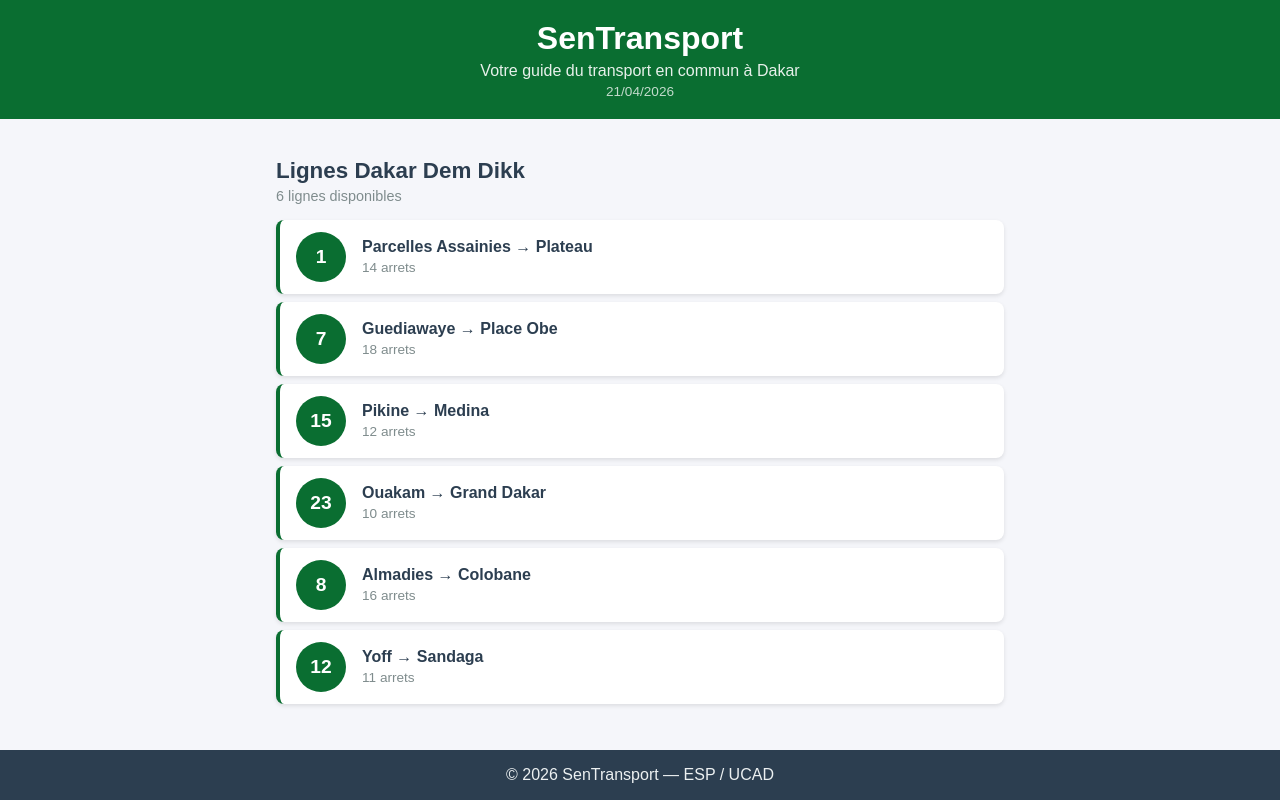
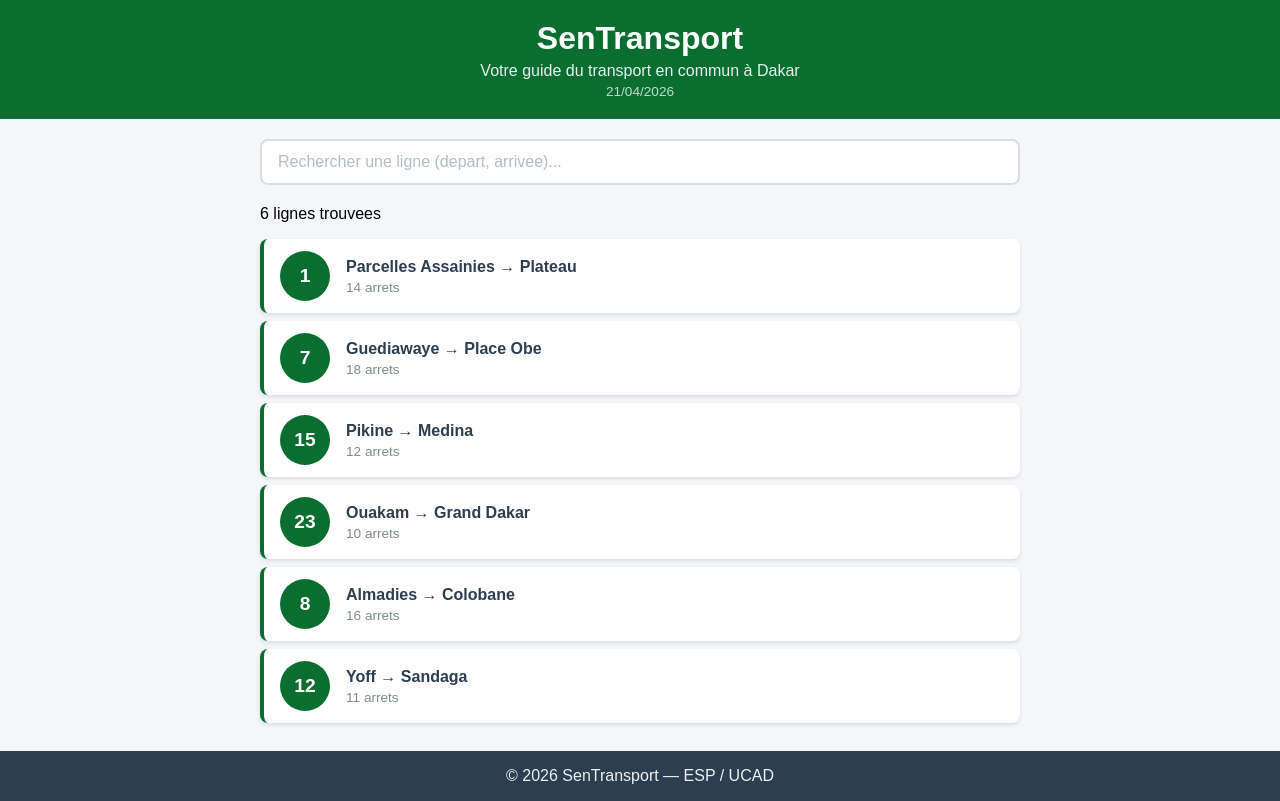
Before and after one commit to mametopbasse/sentransport, a React (Create React App) app: page / in a window 1280 px wide. Built offline with nearby package versions, Linux system fonts and the light colour scheme.

Commit message:
Lab 3 : etat, recherche et selection de lignes

```diff
--- a/src/App.css
+++ b/src/App.css
@@ -20,3 +20,18 @@
     padding: 12px;
   }
 }
+
+@media (max-width: 600px) {
+.contenu {
+padding: 12px;
+}
+.ligne-bus {
+padding: 10px 12px;
+}
+.ligne-numero {
+width: 40px;
+height: 40px;
+font-size: 1rem;
+margin-right: 12px;
+}
+}
--- a/src/App.js
+++ b/src/App.js
@@ -1,65 +1,84 @@
+import { useState } from 'react';
 import './App.css';
 import Header from './Header';
-import ListeLignes from './ListeLignes';
+import Recherche from './Recherche';
+import LigneBus from './LigneBus';
+import DetailLigne from './DetailLigne';
 import Footer from './Footer';
-
 function App() {
-  const lignes = [
-    {
-      id: 1,
-      numero: "1",
-      depart: "Parcelles Assainies",
-      arrivee: "Plateau",
-      arrets: 14,
-    },
-    {
-      id: 2,
-      numero: "7",
-      depart: "Guediawaye",
-      arrivee: "Place Obe",
-      arrets: 18,
-    },
-    {
-      id: 3,
-      numero: "15",
-      depart: "Pikine",
-      arrivee: "Medina",
-      arrets: 12,
-    },
-    {
-      id: 4,
-      numero: "23",
-      depart: "Ouakam",
-      arrivee: "Grand Dakar",
-      arrets: 10,
-    },
-    {
-      id: 5,
-      numero: "8",
-      depart: "Almadies",
-      arrivee: "Colobane",
-      arrets: 16,
-    },
-    {
-      id: 6,
-      numero: "12",
-      depart: "Yoff",
-      arrivee: "Sandaga",
-      arrets: 11,
-    },
+const [recherche, setRecherche] = useState("");
+const [ligneSelectionnee, setLigneSelectionnee]= useState(null);
+const lignes = [ /* ... votre tableau de l'etape 1 ... */
+  { id: 1, numero: "1", depart: "Parcelles Assainies",
+arrivee: "Plateau", arrets: 14,
+listeArrets: ["Parcelles U14", "Parcelles U10",
+"Camberene", "Patte d'Oie", "Grand Dakar",
+"Colobane", "Ponty", "Plateau"] },
+{ id: 2, numero: "7", depart: "Guediawaye",
+arrivee: "Place Obe", arrets: 18,
+listeArrets: ["Guediawaye", "Pikine", "Thiaroye",
+"Keur Massar", "Grand Yoff", "Parcelles",
+"Liberte 6", "Place Obe"] },
+{ id: 3, numero: "15", depart: "Pikine",
+arrivee: "Medina", arrets: 12,
+listeArrets: ["Pikine Centre", "Thiaroye Gare",
+"Hann", "Colobane", "Fass", "Medina"] },
+{ id: 4, numero: "23", depart: "Ouakam",
+arrivee: "Grand Dakar", arrets: 10,
+listeArrets: ["Ouakam Village", "Mermoz", "Fann",
+"Point E", "Liberte 5", "Grand Dakar"] },
+{ id: 5, numero: "8", depart: "Almadies",
+arrivee: "Colobane", arrets: 16,
+listeArrets: ["Almadies", "Ngor", "Yoff",
+"Ouest Foire", "Liberte 6", "Colobane"] },
+{ id: 6, numero: "12", depart: "Yoff",
+arrivee: "Sandaga", arrets: 11,
+listeArrets: ["Yoff Village", "Aeroport LSS",
+"Parcelles U17", "Grand Yoff", "HLM", "Sandaga"] },
 ];
-
+const lignesFiltrees = lignes.filter(l =>
+l.depart.toLowerCase().includes(
+recherche.toLowerCase()) ||
+l.arrivee.toLowerCase().includes(
+recherche.toLowerCase()) ||
+l.numero.includes(recherche)
+);
+function handleClickLigne(ligne) {
+if (ligneSelectionnee
+&& ligneSelectionnee.id === ligne.id) {
+setLigneSelectionnee(null);
+} else {
+setLigneSelectionnee(ligne);
+}
+}
 return (
 <div className="App">
 <Header />
-
 <main className="contenu">
-        <ListeLignes lignes={lignes} />
+<Recherche valeur={recherche}
+onChange={setRecherche} />
+<p className="resultat-recherche">
+{lignesFiltrees.length} ligne
+{lignesFiltrees.length > 1 ? 's' : ''} trouvee
+{lignesFiltrees.length > 1 ? 's' : ''}
+</p>
+{lignesFiltrees.map(ligne => (
+<LigneBus
+key={ligne.id}
+numero={ligne.numero}
+depart={ligne.depart}
+arrivee={ligne.arrivee}
+arrets={ligne.arrets}
+estSelectionnee={ligneSelectionnee
+&& ligneSelectionnee.id === ligne.id}
+onClick={() => handleClickLigne(ligne)}
+/>
+))}
+{ligneSelectionnee
+&& <DetailLigne ligne={ligneSelectionnee} />}
 </main>
-
 <Footer />
 </div>
 );
 }
-
 export default App;
--- /dev/null
+++ b/src/DetailLigne.css
@@ -0,0 +1,58 @@
+.detail-ligne {
+background-color: #ffffff;
+border: 2px solid #0a6e31;
+border-radius: 8px;
+padding: 20px;
+margin-top: 16px;
+animation: slideDown 0.3s ease;
+}
+@keyframes slideDown {
+from { opacity: 0; transform: translateY(-10px); }
+to { opacity: 1; transform: translateY(0); }
+}
+.detail-titre {
+color: #0a6e31;
+margin: 0 0 8px 0;
+font-size: 1.2rem;
+}
+.detail-info {
+color: #7f8c8d;
+margin: 0 0 16px 0;
+font-size: 0.9rem;
+}
+.detail-arrets h4 {
+color: #2c3e50;
+margin: 0 0 8px 0;
+}
+.detail-liste {
+list-style: none;
+padding: 0;
+margin: 0;
+}
+.detail-arret {
+    display: flex;
+align-items: center;
+padding: 8px 0;
+border-bottom: 1px solid #f0f0f0;
+}
+.detail-arret:last-child {
+border-bottom: none;
+}
+.arret-numero {
+background-color: #0a6e31;
+color: white;
+width: 28px;
+height: 28px;
+border-radius: 50%;
+display: flex;
+align-items: center;
+justify-content: center;
+font-size: 0.8rem;
+font-weight: bold;
+margin-right: 12px;
+flex-shrink: 0;
+}
+.arret-nom {
+color: #2c3e50;
+font-size: 0.95rem;
+}
--- /dev/null
+++ b/src/DetailLigne.js
@@ -0,0 +1,26 @@
+import './DetailLigne.css';
+function DetailLigne({ ligne }) {
+return (
+<div className="detail-ligne">
+<h3 className="detail-titre">
+Ligne {ligne.numero} : {ligne.depart} &rarr;
+{ligne.arrivee}
+</h3>
+<p className="detail-info">
+{ligne.arrets} arrets sur ce trajet
+</p>
+<div className="detail-arrets">
+<h4>Arrets principaux :</h4>
+<ul className="detail-liste">
+{ligne.listeArrets.map((arret, index) => (
+<li key={index} className="detail-arret">
+<span className="arret-numero">{index + 1}</span>
+<span className="arret-nom">{arret}</span>
+</li>
+))}
+</ul>
+</div>
+</div>
+);
+}
+export default DetailLigne;
--- a/src/LigneBus.css
+++ b/src/LigneBus.css
@@ -47,3 +47,11 @@
   color: #7f8c8d;
   margin-top: 4px;
 }
+
+.ligne-bus-active {
+border-left: 4px solid #e67e22;
+background-color: #fef9f3;
+}
+.ligne-bus-active .ligne-numero {
+background-color: #e67e22;
+}
--- a/src/LigneBus.js
+++ b/src/LigneBus.js
@@ -1,21 +1,20 @@
 import './LigneBus.css';
-
-function LigneBus({ numero, depart, arrivee, arrets }) {
+function LigneBus({ numero, depart, arrivee, arrets,
+estSelectionnee, onClick }) {
 return (
-    <div className="ligne-bus">
+<div
+className={`ligne-bus ${estSelectionnee
+? 'ligne-bus-active' : ''}`}
+onClick={onClick}
+>
 <div className="ligne-numero">{numero}</div>
-
 <div className="ligne-info">
 <span className="ligne-trajet">
 {depart} &rarr; {arrivee}
 </span>
-
-        <span className="ligne-arrets">
-          {arrets} arrets
-        </span>
+<span className="ligne-arrets">{arrets} arrets</span>
 </div>
 </div>
 );
 }
-
 export default LigneBus;
--- a/src/ListeLignes.js
+++ b/src/ListeLignes.js
@@ -10,13 +10,14 @@
         {lignes.length} lignes disponibles
       </p>
 
-      {lignes.map((ligne) => (
+      {lignes.map(ligne => (
   <LigneBus
     key={ligne.id}
     numero={ligne.numero}
     depart={ligne.depart}
     arrivee={ligne.arrivee}
     arrets={ligne.arrets}
+    couleur={ligne.couleur}
   />
 ))}
     </div>
--- /dev/null
+++ b/src/Recherche.css
@@ -0,0 +1,19 @@
+.recherche {
+margin-bottom: 20px;
+}
+.recherche-input {
+width: 100%;
+padding: 12px 16px;
+font-size: 1rem;
+border: 2px solid #dcdde1;
+border-radius: 8px;
+outline: none;
+box-sizing: border-box;
+transition: border-color 0.2s;
+}
+.recherche-input:focus {
+border-color: #0a6e31;
+}
+.recherche-input::placeholder {
+color: #b2bec3;
+}
--- /dev/null
+++ b/src/Recherche.js
@@ -0,0 +1,15 @@
+import './Recherche.css';
+function Recherche({ valeur, onChange }) {
+return (
+<div className="recherche">
+<input
+type="text"
+className="recherche-input"
+placeholder="Rechercher une ligne (depart, arrivee)..."
+value={valeur}
+onChange={e => onChange(e.target.value)}
+/>
+</div>
+);
+}
+export default Recherche;
--- /dev/null
+++ b/src/StatReseau.css
@@ -0,0 +1,6 @@
+.stat-reseau { display: flex; gap: 16px; margin: 16px 0; flex-wrap: wrap; }
+.stat-item { background: #fff; border-left: 4px solid #0a6e31;
+  border-radius: 8px; padding: 12px 20px; text-align: center;
+  box-shadow: 0 2px 4px rgba(0,0,0,0.1); }
+.stat-chiffre { display: block; font-size: 1.6rem; font-weight: bold; color: #0a6e31; }
+.stat-label { display: block; font-size: 0.85rem; color: #7f8c8d; margin-top: 4px; }
```
Also changed, not shown: src/StatReseau.js (added, +25 -0 lines). Lines whose indentation alone changed are shown as unchanged.
